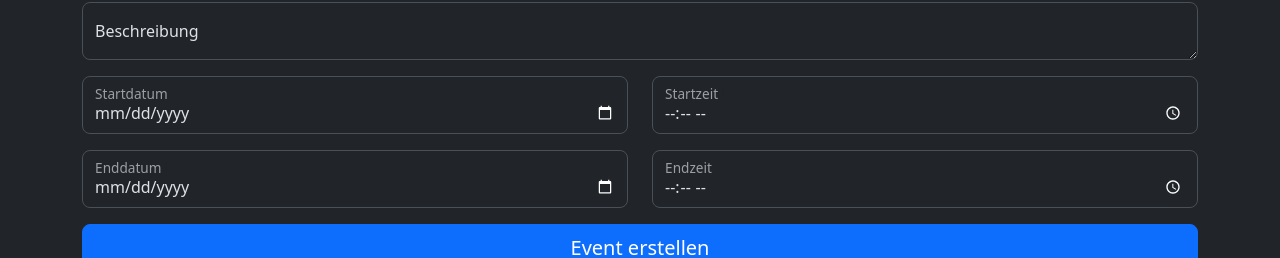
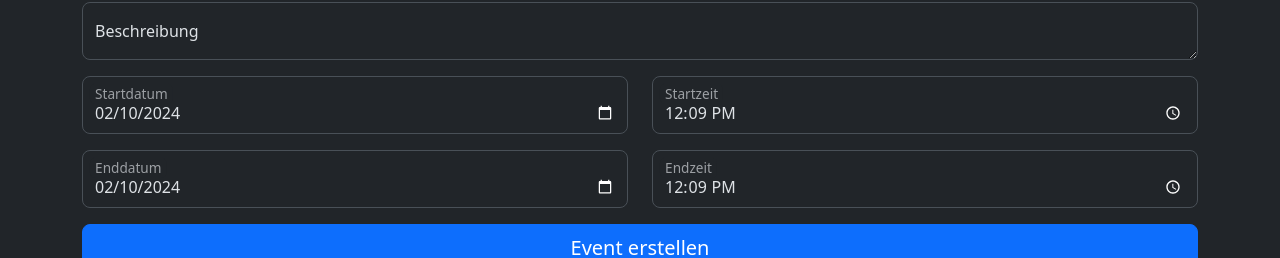
Before and after one commit to MoinMarcell/hort-planer, a React (Vite) app in the folder frontend/: page /events/create in a window 1280 px wide. Shown: the part 152-410 px from the top of the page. Built offline with nearby package versions, Linux system fonts and the light colour scheme; no server answers.

Commit message:
Renamed event form and enhanced UX with default values and deletion feature

```diff
--- a/frontend/src/App.tsx
+++ b/frontend/src/App.tsx
@@ -4,18 +4,18 @@ import HortEventGallery from "./components/hort-events/HortEventGallery.tsx";
 import {Route, Routes} from "react-router-dom";
 import HortEventDetailsPage from "./components/hort-events/HortEventDetailsPage.tsx";
 import HomePage from "./pages/HomePage.tsx";
-import NewHortEventForm from "./components/hort-events/NewHortEventForm.tsx";
+import HortEventForm from "./components/hort-events/HortEventForm.tsx";
 
 export default function App() {
-    const {hortEvents, createEvent} = useHortEvents();
+    const {hortEvents, createEvent, deleteEvent} = useHortEvents();
 
     return (
         <Layout>
             <Routes>
                 <Route path="/" element={<HomePage events={hortEvents}/>}/>
                 <Route path="/events" element={<HortEventGallery events={hortEvents}/>}/>
-                <Route path="/events/:hortEventId" element={<HortEventDetailsPage/>}/>
-                <Route path="/events/create" element={<NewHortEventForm createHortEvent={createEvent}/>}/>
+                <Route path="/events/:hortEventId" element={<HortEventDetailsPage deleteHortEvent={deleteEvent}/>}/>
+                <Route path="/events/create" element={<HortEventForm createHortEvent={createEvent}/>}/>
             </Routes>
         </Layout>
     )
--- a/frontend/src/components/hort-events/HortEventCard.tsx
+++ b/frontend/src/components/hort-events/HortEventCard.tsx
@@ -9,6 +9,9 @@ export default function HortEventCard(props: Readonly<HortEventCardProps>) {
     const startDateTime = new Date(props.event.startDateTime);
     const startDay = startDateTime.toLocaleDateString("de-DE", {day: "2-digit"});
     const startMonth = startDateTime.toLocaleDateString("de-DE", {month: "short"});
+
+    const isPastEvent = startDateTime < new Date();
+
     return (
         <div className="row g-4 py-3 row-cols-1 row-cols-lg-3">
             <div className="col d-flex align-items-start">
@@ -25,10 +28,11 @@ export default function HortEventCard(props: Readonly<HortEventCardProps>) {
                     </div>
                 </div>
                 <div>
-                    <h3 className="fs-2 text-body-emphasis">{props.event.title}</h3>
-                    <Link to={`/events/${props.event.id}`} className="btn btn-primary">
+                    <h3 className="fs-2 text-body-emphasis"><Link
+                        to={`/events/${props.event.id}`}>{props.event.title}</Link></h3>
+                    {!isPastEvent && <Link to={`/events/${props.event.id}`} className="btn btn-primary">
                         Zur Anmeldung
-                    </Link>
+                    </Link>}
                 </div>
             </div>
         </div>
--- a/frontend/src/components/hort-events/HortEventDetailsPage.tsx
+++ b/frontend/src/components/hort-events/HortEventDetailsPage.tsx
@@ -1,14 +1,22 @@
-import {useParams} from "react-router-dom";
+import {useNavigate, useParams} from "react-router-dom";
 import {HortEvent} from "../../types/HortEvent.ts";
 import {useCallback, useEffect, useState} from "react";
 import axios from "axios";
 import LoadSpinner from "../LoadSpinner.tsx";
 
-export default function HortEventDetailsPage() {
+type HortEventDetailsPageProps = {
+    deleteHortEvent: (id: string) => Promise<void>,
+}
+
+export default function HortEventDetailsPage(props: Readonly<HortEventDetailsPageProps>) {
     const [hortEvent, setHortEvent] = useState<HortEvent | null | undefined>(undefined);
     const [isLoading, setIsLoading] = useState<boolean>(false);
+    const [isDeleting, setIsDeleting] = useState<boolean>(false);
+
     const params = useParams();
     const id: string | undefined = params.hortEventId;
+
+    const navigate = useNavigate();
 
     const fetchHortEvent = useCallback(() => {
         setIsLoading(true);
@@ -22,6 +30,23 @@ export default function HortEventDetailsPage() {
         fetchHortEvent();
     }, [fetchHortEvent, id]);
 
+    function deleteEvent() {
+        if (hortEvent) {
+            setIsDeleting(true);
+            props.deleteHortEvent(hortEvent.id)
+                .then(() => {
+                    console.log("Event deleted");
+                    navigate("/events");
+                })
+                .catch((error) => {
+                    console.error("Error deleting event", error)
+                })
+                .finally(() => {
+                    setIsDeleting(false);
+                });
+        }
+    }
+
     return (
         <div>
             {isLoading && <LoadSpinner/>}
@@ -29,6 +54,16 @@ export default function HortEventDetailsPage() {
                 <div>
                     <h1>{hortEvent.title}</h1>
                     <p>{hortEvent.description}</p>
+                    <div className="d-flex gap-2">
+                        <button className="btn btn-outline-warning">Bearbeiten</button>
+                        {
+                            isDeleting ?
+                                <button className="btn btn-outline-danger" disabled><LoadSpinner/></button> :
+                                <button onClick={deleteEvent} type="button" className="btn btn-outline-danger">
+                                    Löschen
+                                </button>
+                        }
+                    </div>
                 </div>
             )}
         </div>
--- a/frontend/src/components/hort-events/NewHortEventForm.tsx
+++ b/frontend/src/components/hort-events/HortEventForm.tsx
@@ -7,13 +7,17 @@ type NewHortEventFormProps = {
     createHortEvent: (event: HortEventDto) => Promise<HortEvent>,
 }
 
-export default function NewHortEventForm(props: Readonly<NewHortEventFormProps>) {
+export default function HortEventForm(props: Readonly<NewHortEventFormProps>) {
+    const initialDate = new Date();
+    const initialDateString = initialDate.toISOString().split("T")[0];
+    const initialTimeString = initialDate.toISOString().split("T")[1].split(".")[0].slice(0, 5);
+
     const [title, setTitle] = useState<string>("");
     const [description, setDescription] = useState<string>("");
-    const [startDate, setStartDate] = useState<string>("");
-    const [startTime, setStartTime] = useState<string>("");
-    const [endDate, setEndDate] = useState<string>("");
-    const [endTime, setEndTime] = useState<string>("");
+    const [startDate, setStartDate] = useState<string>(initialDateString);
+    const [startTime, setStartTime] = useState<string>(initialTimeString);
+    const [endDate, setEndDate] = useState<string>(initialDateString);
+    const [endTime, setEndTime] = useState<string>(initialTimeString);
     const [isLoading, setIsLoading] = useState<boolean>(false);
 
     const navigate = useNavigate();
--- a/frontend/src/components/nav/MobileMenu.tsx
+++ b/frontend/src/components/nav/MobileMenu.tsx
@@ -44,7 +44,10 @@ export default function MobileMenu(props: Readonly<MobileMenuProps>) {
                     ))
                 }
                 <div className="my-3 w-100">
-                    <button onClick={() => navigate("/events/create")} type="button"
+                    <button onClick={() => {
+                        navigate("/events/create");
+                        props.handleOpen();
+                    }} type="button"
                             className="btn btn-outline-light me-2 w-100 border-0">Neues Event
                     </button>
                 </div>
--- a/frontend/src/hooks/useHortEvents.ts
+++ b/frontend/src/hooks/useHortEvents.ts
@@ -25,12 +25,24 @@ export default function useHortEvents() {
             });
     }
 
+    async function deleteEvent(id: string): Promise<void> {
+        return axios.delete(`${BASE_URI}/${id}`)
+            .then(() => {
+                fetchAll();
+            })
+            .catch((e) => {
+                console.error("Failed to delete event: " + e);
+                throw new Error("Failed to delete event: " + e);
+            });
+    }
+
     useEffect((): void => {
         fetchAll();
     }, []);
 
     return {
         hortEvents,
-        createEvent
+        createEvent,
+        deleteEvent
     };
 }
```
